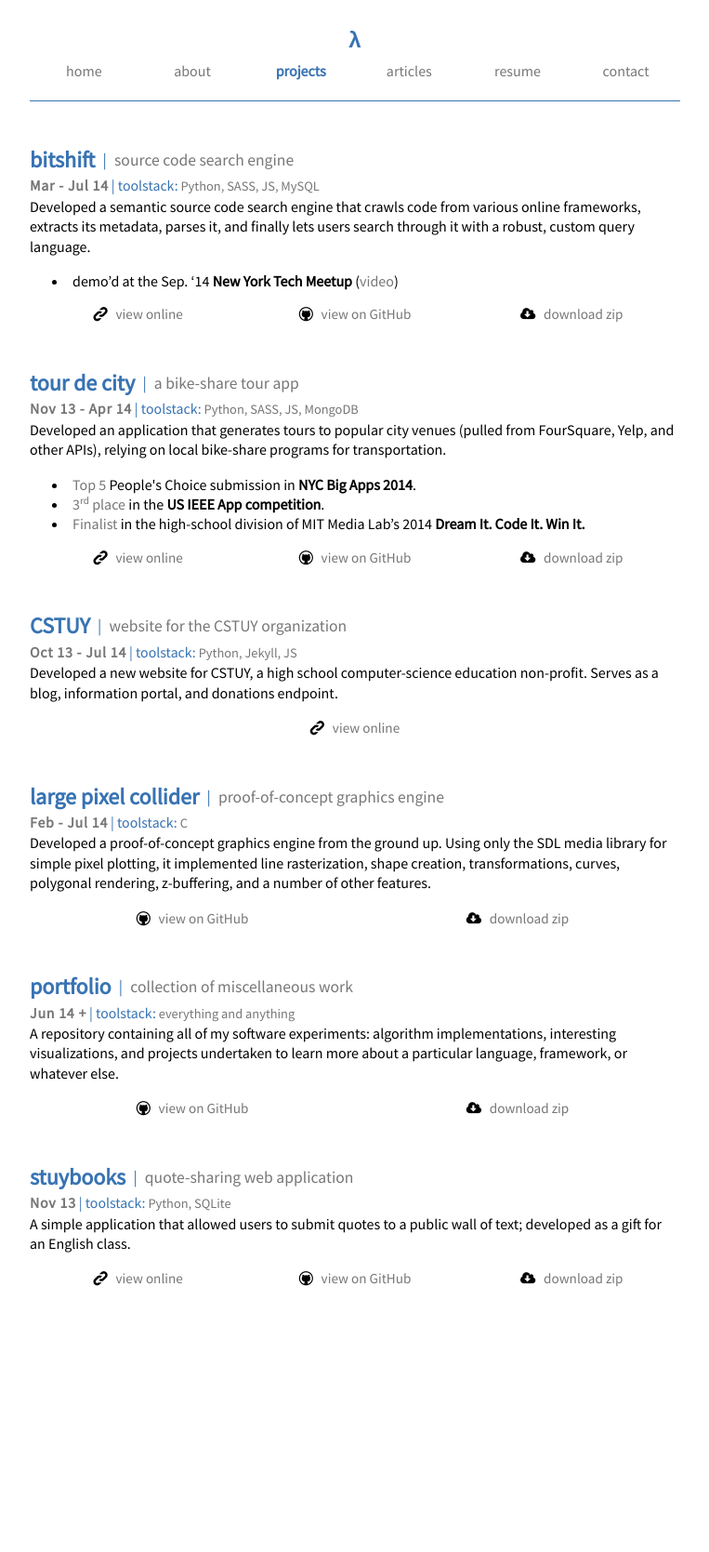
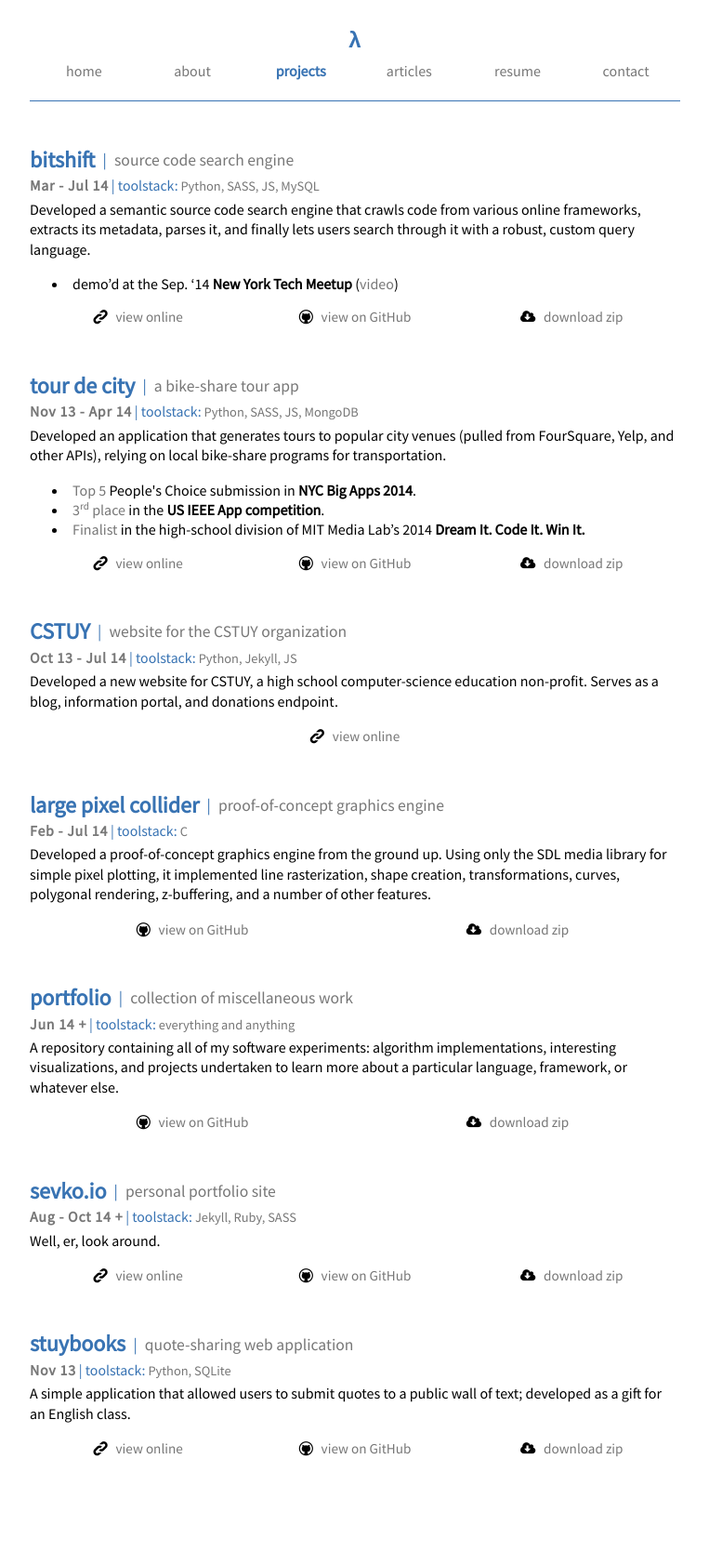
Before and after one commit to sevko/sevko.github.io, a Jekyll site: the page built from projects/index.html, in a window 1280 px wide. Shown: the whole page at 93% size, without its empty margins (258-1021 px from the left). Built offline with Jekyll 4.4.1, drawn with Linux system fonts in a browser that asks for light colours; some web fonts are replaced; before the commit the page ends 1486 px from its top, so only the background shows below that.

Commit message:
Add project entry for sevko.io.
_data/projects.yml
	-Add an entry for `sevko.io`.

```diff
--- a/_data/projects.yml
+++ b/_data/projects.yml
@@ -69,6 +69,16 @@
     url: sevko/portfolio
     branch: develop
 
+- name: sevko.io
+  time: Aug - Oct 14 +
+  url: http://sevko.io
+  tagline: personal portfolio site
+  tools: Jekyll, Ruby, SASS
+  description: Well, er, look around.
+  github:
+    url: sevko/sevko.github.io
+    branch: master
+
 - name: stuybooks
   time: Nov 13
   url: http://stuybooks.com
--- a/css/projects.sass
+++ b/css/projects.sass
@@ -39,6 +39,7 @@ div.project
 	>div.meta
 		color: $baseColor2
 		font-size: 0.9em
+		margin-bottom: 3px
 
 		span.time
 			font-weight: bold
```
